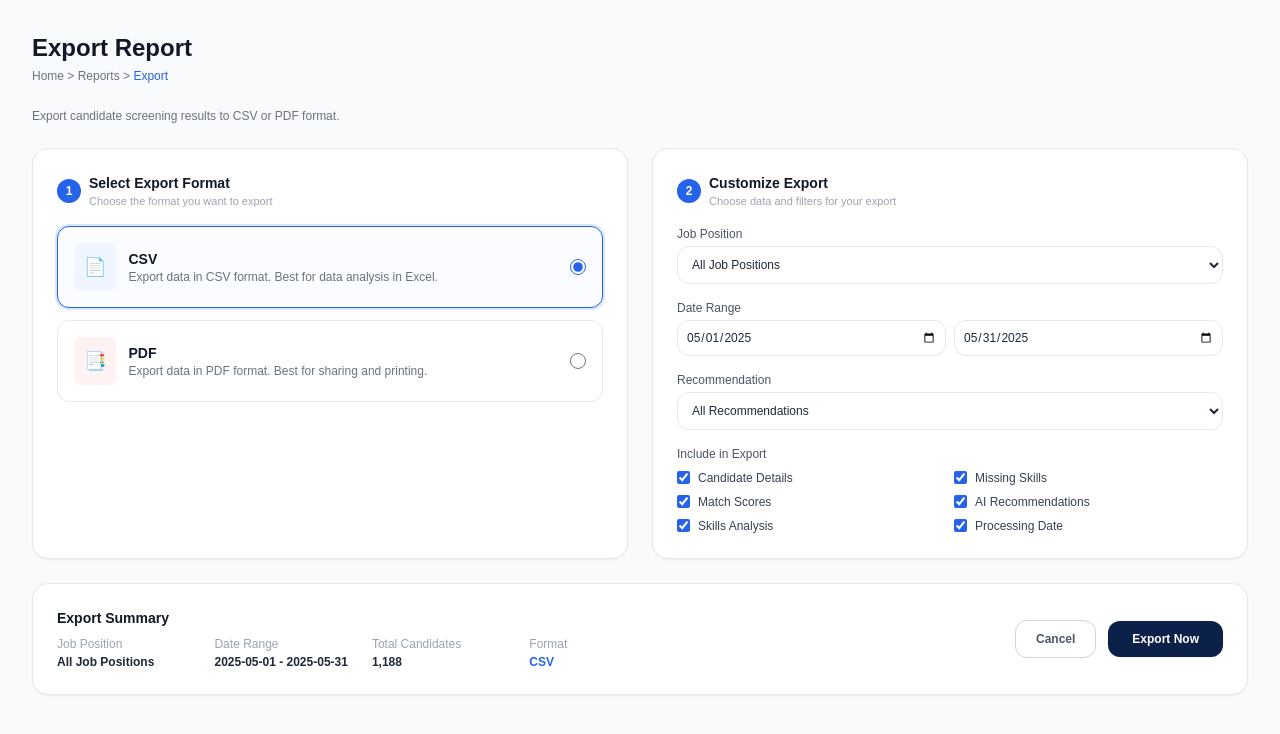
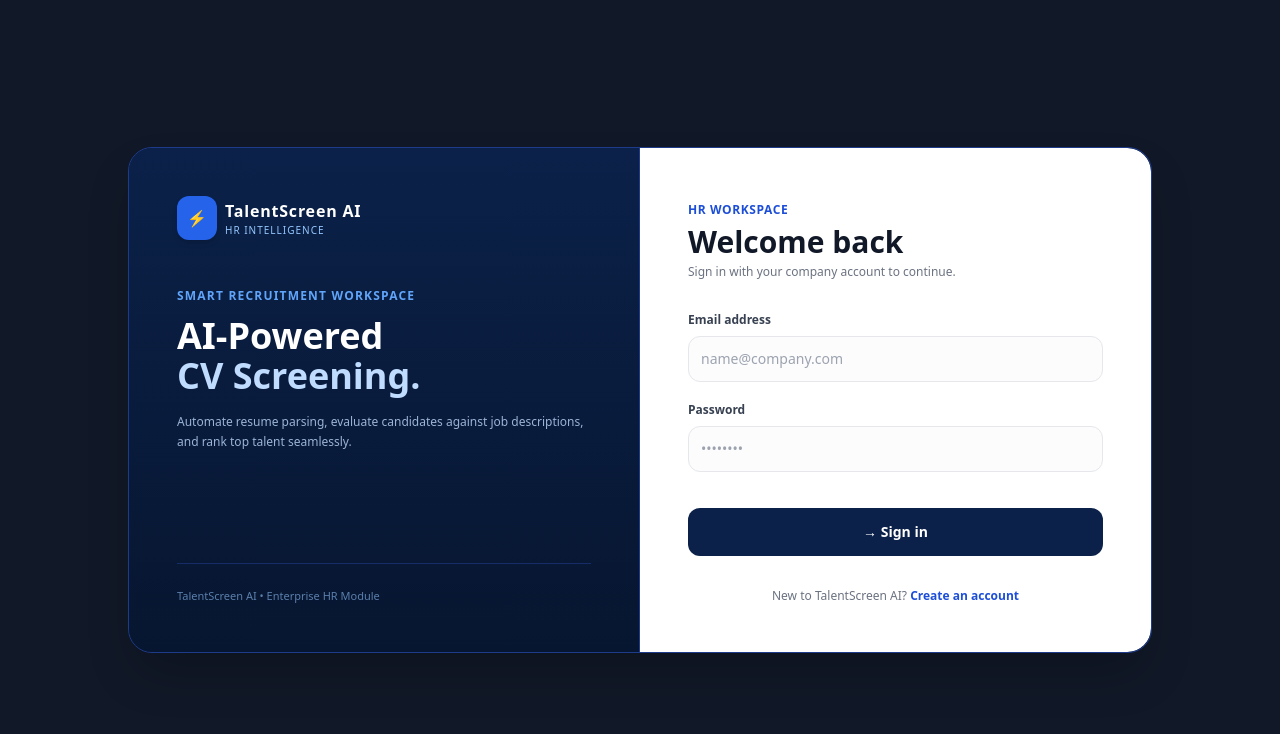
Before and after one commit to yuwantha98/cv-screening-frontend, a React (Vite) app: page /login in a window 1280 px wide. Shown: the top 734 px of the page. Built offline with nearby package versions, Linux system fonts and the light colour scheme.

Commit message:
Update login and register pages with professional blue theme by Diluni

```diff
--- a/src/App.jsx
+++ b/src/App.jsx
@@ -1,9 +1,19 @@
-import ExportReportPage from "./pages/reports/ExportReportPage";
+import { BrowserRouter as Router, Routes, Route, Navigate } from "react-router-dom";
+import LoginPage from "./pages/auth/LoginPage";
+import RegisterPage from "./pages/auth/RegisterPage";
 
 export default function App() {
   return (
-    <div className="min-h-screen bg-gray-50">
-      <ExportReportPage />
-    </div>
+    <Router>
+      <Routes>
+        <Route path="/" element={<Navigate to="/login" />} />
+
+        {/* Login Page */}
+        <Route path="/login" element={<LoginPage />} />
+
+        {/* Register Page */}
+        <Route path="/register" element={<RegisterPage />} />
+      </Routes>
+    </Router>
   );
 }
--- a/src/pages/auth/LoginPage.jsx
+++ b/src/pages/auth/LoginPage.jsx
@@ -8,27 +8,54 @@ export default function LoginPage() {
 
   const handleLogin = (e) => {
     e.preventDefault();
-
-    // Basic form validation for empty fields
     if (!email || !password) {
       setError("Email and Password are required!");
       return;
     }
-
-    // Clear errors if validation passes
     setError("");
     console.log("Login submitted:", { email, password });
-
-    // TODO: Add API call here via authService.js once the backend is ready
   };
 
   return (
-    <div className="flex flex-col items-center justify-center min-h-screen bg-gray-50 p-4">
-      <div className="bg-white p-8 rounded-xl shadow-lg w-full max-w-md border border-gray-100">
+    <div className="flex min-h-screen w-full bg-gray-900 font-sans text-gray-100 items-center justify-center p-4">
+      <div className="w-full max-w-5xl bg-[#0B2149] rounded-3xl shadow-2xl overflow-hidden grid grid-cols-1 lg:grid-cols-2 border border-blue-900">
 
-        <h2 className="text-3xl font-extrabold mb-8 text-center text-gray-800">Login</h2>
+        {/* Left Brand Section */}
+        <div className="p-10 lg:p-12 flex flex-col justify-between bg-gradient-to-b from-[#0B2149] to-[#071630] border-r border-blue-900">
+          <div>
+            <div className="flex items-center gap-2 mb-12">
+              <div className="bg-blue-600 text-white p-2.5 rounded-xl flex items-center justify-center font-bold shadow-md">
+                ⚡
+              </div>
+              <div>
+                <h1 className="text-white font-extrabold tracking-wider text-base">TalentScreen AI</h1>
+                <p className="text-[10px] tracking-widest text-blue-300 uppercase">HR INTELLIGENCE</p>
+              </div>
+            </div>
 
-        {/* Styled Error Message */}
+            <p className="text-xs uppercase tracking-widest text-blue-400 font-bold mb-3">SMART RECRUITMENT WORKSPACE</p>
+            <h2 className="text-3xl lg:text-4xl font-extrabold text-white leading-tight mb-4">
+              AI-Powered <br />
+              <span className="text-blue-200">CV Screening.</span>
+            </h2>
+            <p className="text-xs text-blue-200/80 mb-10 leading-relaxed">
+              Automate resume parsing, evaluate candidates against job descriptions, and rank top talent seamlessly.
+            </p>
+          </div>
+
+          <div className="mt-12 pt-6 border-t border-blue-900/60 text-[11px] text-blue-300/60">
+            <span>TalentScreen AI • Enterprise HR Module</span>
+          </div>
+        </div>
+
+        {/* Right Form Section */}
+        <div className="p-8 lg:p-12 flex flex-col justify-center bg-white text-gray-900 rounded-r-3xl">
+          <div className="mb-8">
+            <span className="text-xs font-bold uppercase tracking-wider text-blue-700">HR Workspace</span>
+            <h2 className="text-3xl font-extrabold text-gray-900 mt-1">Welcome back</h2>
+            <p className="text-xs text-gray-500 mt-1">Sign in with your company account to continue.</p>
+          </div>
+
           {error && (
             <div className="bg-red-50 border-l-4 border-red-500 text-red-700 p-3 mb-6 rounded-r-md text-sm font-medium">
               {error}
@@ -37,42 +64,43 @@ export default function LoginPage() {
 
           <form onSubmit={handleLogin} className="flex flex-col gap-5">
             <div className="flex flex-col">
-            <label className="mb-2 text-sm font-bold text-gray-700">Email</label>
+              <label className="mb-2 text-xs font-bold text-gray-700">Email address</label>
               <input
                 type="email"
                 value={email}
                 onChange={(e) => setEmail(e.target.value)}
-              className="border border-gray-300 p-3 rounded-lg focus:outline-none focus:ring-2 focus:ring-blue-500 focus:border-transparent transition-all"
-              placeholder="Enter your email"
+                className="border border-gray-200 bg-gray-50/50 p-3 rounded-xl text-sm focus:outline-none focus:ring-2 focus:ring-blue-600 text-gray-800"
+                placeholder="name@company.com"
               />
             </div>
 
             <div className="flex flex-col">
-            <label className="mb-2 text-sm font-bold text-gray-700">Password</label>
+              <label className="mb-2 text-xs font-bold text-gray-700">Password</label>
               <input
                 type="password"
                 value={password}
                 onChange={(e) => setPassword(e.target.value)}
-              className="border border-gray-300 p-3 rounded-lg focus:outline-none focus:ring-2 focus:ring-blue-500 focus:border-transparent transition-all"
-              placeholder="Enter your password"
+                className="border border-gray-200 bg-gray-50/50 p-3 rounded-xl text-sm focus:outline-none focus:ring-2 focus:ring-blue-600 text-gray-800"
+                placeholder="••••••••"
               />
             </div>
 
             <button
               type="submit"
-            className="bg-blue-600 text-white font-bold p-3 rounded-lg mt-4 hover:bg-blue-700 hover:shadow-md transition-all duration-200"
+              className="bg-[#0B2149] text-white font-bold py-3.5 px-4 rounded-xl mt-4 hover:bg-blue-900 transition-all text-sm cursor-pointer"
             >
-            Sign In
+              → Sign in
             </button>
           </form>
 
-        {/* Registration Link placed outside the form */}
-        <p className="mt-8 text-sm text-center text-gray-600">
-          Don't have an account?{" "}
-          <Link to="/register" className="text-blue-600 hover:text-blue-800 font-bold hover:underline transition-colors">
-            Register
+          {/* Create an Account Link directing to Register Page */}
+          <p className="mt-8 text-xs text-center text-gray-500">
+            New to TalentScreen AI?{" "}
+            <Link to="/register" className="text-blue-700 hover:text-blue-900 font-bold hover:underline transition-colors">
+              Create an account
             </Link>
           </p>
+        </div>
 
       </div>
     </div>
--- a/src/pages/auth/RegisterPage.jsx
+++ b/src/pages/auth/RegisterPage.jsx
@@ -1,5 +1,5 @@
 import { useState } from "react";
-import { Link } from "react-router-dom"; // Import Link for navigation
+import { Link } from "react-router-dom";
 
 export default function RegisterPage() {
   const [name, setName] = useState("");
@@ -10,100 +10,125 @@ export default function RegisterPage() {
 
   const handleRegister = (e) => {
     e.preventDefault();
-
-    // Validate empty fields
     if (!name || !email || !password || !confirmPassword) {
       setError("All fields are required!");
       return;
     }
-
-    // Validate password match
     if (password !== confirmPassword) {
       setError("Passwords do not match!");
       return;
     }
-
-    // Clear errors if validation passes
     setError("");
     console.log("Register submitted:", { name, email, password });
-
-    // TODO: Add API call here via authService.js once the backend is ready
   };
 
   return (
-    <div className="flex flex-col items-center justify-center min-h-screen bg-gray-50 p-4">
-      <div className="bg-white p-8 rounded-xl shadow-lg w-full max-w-md border border-gray-100">
+    <div className="flex min-h-screen w-full bg-gray-900 font-sans text-gray-100 items-center justify-center p-4">
+      <div className="w-full max-w-5xl bg-[#0B2149] rounded-3xl shadow-2xl overflow-hidden grid grid-cols-1 lg:grid-cols-2 border border-blue-900">
 
-        <h2 className="text-3xl font-extrabold mb-8 text-center text-gray-800">Create an Account</h2>
+        {/* Left Brand Section */}
+        <div className="p-10 lg:p-12 flex flex-col justify-between bg-gradient-to-b from-[#0B2149] to-[#071630] border-r border-blue-900">
+          <div>
+            <div className="flex items-center gap-2 mb-12">
+              <div className="bg-blue-600 text-white p-2.5 rounded-xl flex items-center justify-center font-bold shadow-md">
+                ⚡
+              </div>
+              <div>
+                <h1 className="text-white font-extrabold tracking-wider text-base">TalentScreen AI</h1>
+                <p className="text-[10px] tracking-widest text-blue-300 uppercase">HR INTELLIGENCE</p>
+              </div>
+            </div>
 
-        {/* Styled Error Message */}
+            <p className="text-xs uppercase tracking-widest text-blue-400 font-bold mb-3">SMART RECRUITMENT WORKSPACE</p>
+            <h2 className="text-3xl lg:text-4xl font-extrabold text-white leading-tight mb-4">
+              Join the future. <br />
+              <span className="text-blue-200">Screen smarter.</span>
+            </h2>
+            <p className="text-xs text-blue-200/80 mb-10 leading-relaxed">
+              Create your HR account to manage job postings, analyze candidate resumes with AI, and export professional reports.
+            </p>
+          </div>
+
+          <div className="mt-12 pt-6 border-t border-blue-900/60 text-[11px] text-blue-300/60">
+            <span>TalentScreen AI • Enterprise HR Module</span>
+          </div>
+        </div>
+
+        {/* Right Register Form Section */}
+        <div className="p-8 lg:p-12 flex flex-col justify-center bg-white text-gray-900 rounded-r-3xl">
+          <div className="mb-6">
+            <span className="text-xs font-bold uppercase tracking-wider text-blue-700">HR Workspace</span>
+            <h2 className="text-2xl lg:text-3xl font-extrabold text-gray-900 mt-1">Create an account</h2>
+            <p className="text-xs text-gray-500 mt-1">Enter your details to get started with TalentScreen AI.</p>
+          </div>
+
           {error && (
-          <div className="bg-red-50 border-l-4 border-red-500 text-red-700 p-3 mb-6 rounded-r-md text-sm font-medium">
+            <div className="bg-red-50 border-l-4 border-red-500 text-red-700 p-3 mb-4 rounded-r-md text-xs font-medium">
               {error}
             </div>
           )}
 
-        <form onSubmit={handleRegister} className="flex flex-col gap-5">
+          <form onSubmit={handleRegister} className="flex flex-col gap-4">
             <div className="flex flex-col">
-            <label className="mb-2 text-sm font-bold text-gray-700">Full Name</label>
+              <label className="mb-1.5 text-xs font-bold text-gray-700">Full Name</label>
               <input
                 type="text"
                 value={name}
                 onChange={(e) => setName(e.target.value)}
-              className="border border-gray-300 p-3 rounded-lg focus:outline-none focus:ring-2 focus:ring-blue-500 focus:border-transparent transition-all"
+                className="border border-gray-200 bg-gray-50/50 p-2.5 rounded-xl text-xs focus:outline-none focus:ring-2 focus:ring-blue-600 text-gray-800"
                 placeholder="Enter your name"
               />
             </div>
 
             <div className="flex flex-col">
-            <label className="mb-2 text-sm font-bold text-gray-700">Email</label>
+              <label className="mb-1.5 text-xs font-bold text-gray-700">Email address</label>
               <input
                 type="email"
                 value={email}
                 onChange={(e) => setEmail(e.target.value)}
-              className="border border-gray-300 p-3 rounded-lg focus:outline-none focus:ring-2 focus:ring-blue-500 focus:border-transparent transition-all"
-              placeholder="Enter your email"
+                className="border border-gray-200 bg-gray-50/50 p-2.5 rounded-xl text-xs focus:outline-none focus:ring-2 focus:ring-blue-600 text-gray-800"
+                placeholder="name@company.com"
               />
             </div>
 
             <div className="flex flex-col">
-            <label className="mb-2 text-sm font-bold text-gray-700">Password</label>
+              <label className="mb-1.5 text-xs font-bold text-gray-700">Password</label>
               <input
                 type="password"
                 value={password}
                 onChange={(e) => setPassword(e.target.value)}
-              className="border border-gray-300 p-3 rounded-lg focus:outline-none focus:ring-2 focus:ring-blue-500 focus:border-transparent transition-all"
+                className="border border-gray-200 bg-gray-50/50 p-2.5 rounded-xl text-xs focus:outline-none focus:ring-2 focus:ring-blue-600 text-gray-800"
                 placeholder="Create a password"
               />
             </div>
 
             <div className="flex flex-col">
-            <label className="mb-2 text-sm font-bold text-gray-700">Confirm Password</label>
+              <label className="mb-1.5 text-xs font-bold text-gray-700">Confirm Password</label>
               <input
                 type="password"
                 value={confirmPassword}
                 onChange={(e) => setConfirmPassword(e.target.value)}
-              className="border border-gray-300 p-3 rounded-lg focus:outline-none focus:ring-2 focus:ring-blue-500 focus:border-transparent transition-all"
+                className="border border-gray-200 bg-gray-50/50 p-2.5 rounded-xl text-xs focus:outline-none focus:ring-2 focus:ring-blue-600 text-gray-800"
                 placeholder="Confirm your password"
               />
             </div>
 
-          {/* Blue Submit Button */}
             <button
               type="submit"
-            className="bg-blue-600 text-white font-bold p-3 rounded-lg mt-4 hover:bg-blue-700 hover:shadow-md transition-all duration-200"
+              className="bg-[#0B2149] text-white font-bold py-3 px-4 rounded-xl mt-2 hover:bg-blue-900 transition-all text-xs cursor-pointer"
             >
-            Register
+              → Register
             </button>
           </form>
 
-        {/* Login Link placed outside the form */}
-        <p className="mt-8 text-sm text-center text-gray-600">
+          {/* Log In Link directing back to Login Page */}
+          <p className="mt-6 text-xs text-center text-gray-500">
             Already have an account?{" "}
-          <Link to="/login" className="text-blue-600 hover:text-blue-800 font-bold hover:underline transition-colors">
+            <Link to="/login" className="text-blue-700 hover:text-blue-900 font-bold hover:underline transition-colors">
               Log In
             </Link>
           </p>
+        </div>
 
       </div>
     </div>
```
Lines whose indentation alone changed are shown as unchanged.
